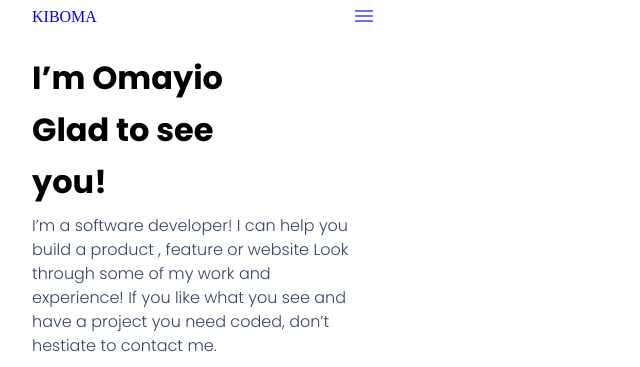
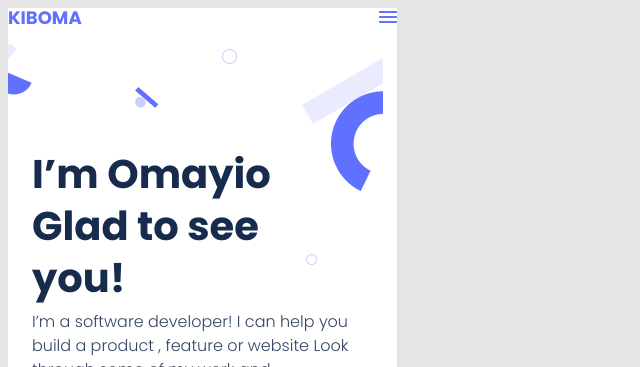
Before and after one commit to kiboma2021/Ben_Portfolio, a plain HTML site: page index.html in a window 1280 px wide. Shown: the top 367 px of the page, without its empty margins (0-640 px from the left). Drawn offline with Linux system fonts and the light colour scheme.

Commit message:
Add background image

```diff
--- a/index.html
+++ b/index.html
@@ -16,12 +16,14 @@
     <link rel="stylesheet" href="styles/main.css" />
   </head>
   <body>
-      <header>
-          <a href="#">KIBOMA</a
+
+      <section>
+        <header>
+          <a class="logo" href="#">KIBOMA</a
           ><a><img src="imgs/showhide_buttons.png" alt="" /></a>
-      </header>
+        </header>
 
-      <main>
+        <br><br><br><br><br><br>
 
         <h1>I’m Omayio Glad to see you!</h1>
         <p>
@@ -37,8 +39,7 @@
           <li><img src="imgs/M.png" alt="M icon" /></li>
           <li><img src="imgs/Github.png" alt="Github Icon" /></li>
           <li><img src="imgs/hands.png" alt="hands" /></li>
-        </ul>
-      </main>
-
+        </ul><br><br><br><br><br><br><br>
+      </section>
   </body>
 </html>
--- a/styles/main.css
+++ b/styles/main.css
@@ -1,5 +1,5 @@
 body {
-  background-color: #fff;
+  background-color: #e5e5e5;
   width: 389px;
 }
 
@@ -7,9 +7,36 @@ header {
   display: flex;
   justify-content: space-between;
   align-items: center;
-  margin: 0 1.5rem;
   background-color: #fff;
   background-size: 100vw;
+}
+
+.logo {
+  position: static;
+  width: 76px;
+  height: 20px;
+  left: 12px;
+  top: 10px;
+  font-family: 'Poppins';
+  font-style: normal;
+  font-weight: 700;
+  font-size: 18px;
+  line-height: 20px;
+
+  /* identical to box height, or 111% */
+
+  display: flex;
+  align-items: center;
+  text-align: center;
+
+  /* Primary/B400 */
+
+  color: #6070ff;
+
+  /* Inside auto layout */
+
+  flex: none;
+
 }
 
 .flex {
@@ -20,14 +47,12 @@ a {
   text-decoration: none;
 }
 
-main {
+section {
   background-color: #fff;
-  background-image: url("../img/header-shapes-mobile.png");
+  background-image: url(/imgs/header-shapes-mobile.png);
   background-repeat: no-repeat;
-  margin: 1.625rem 0;
-  height: 36.697rem;
+  background-position-y: 35px;
   border-bottom-left-radius: 80px;
-  background-size: 100vw;
 }
 
 h1 {
@@ -38,9 +63,11 @@ h1 {
   font-style: normal;
   font-weight: 700;
   line-height: 52px;
+  color: #172b4d;
+  font-size: 40px;
 }
 
-main p {
+section p {
   width: 20.438rem;
   margin: 0 1.5rem;
   font-family: "Poppins", sans-serif;
@@ -70,13 +97,13 @@ ul {
   list-style-type: none;
 }
 
-main ul {
+section ul {
   width: 9.75rem;
   justify-content: space-between;
   align-items: center;
   padding-left: 1.5rem;
 }
 
-main li {
+section li {
   margin-left: 0;
 }
```
Also changed, not shown: imgs/dot.png (added), imgs/header-shapes-mobile.png (added).
